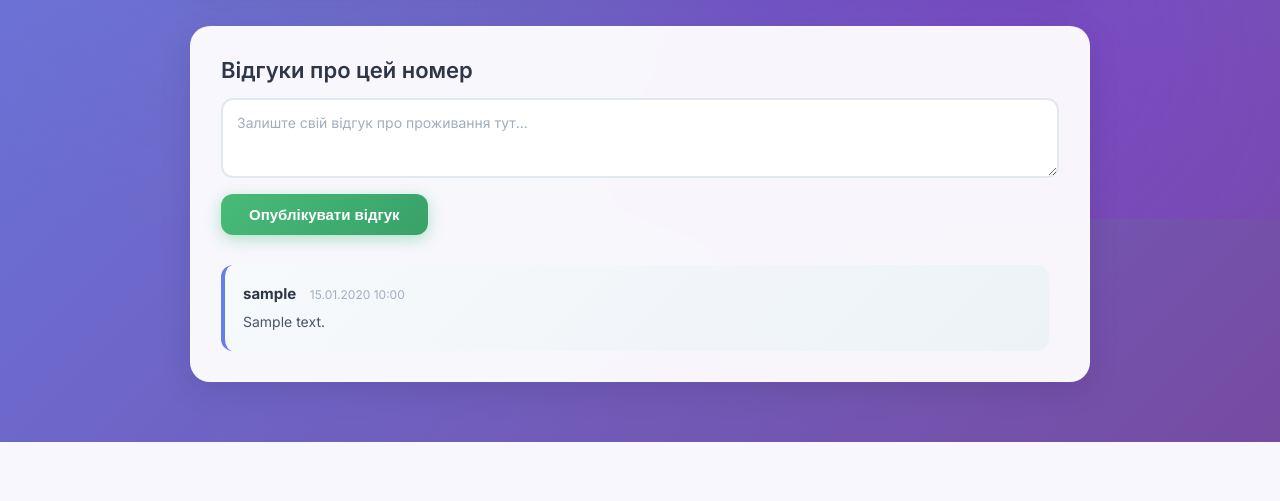
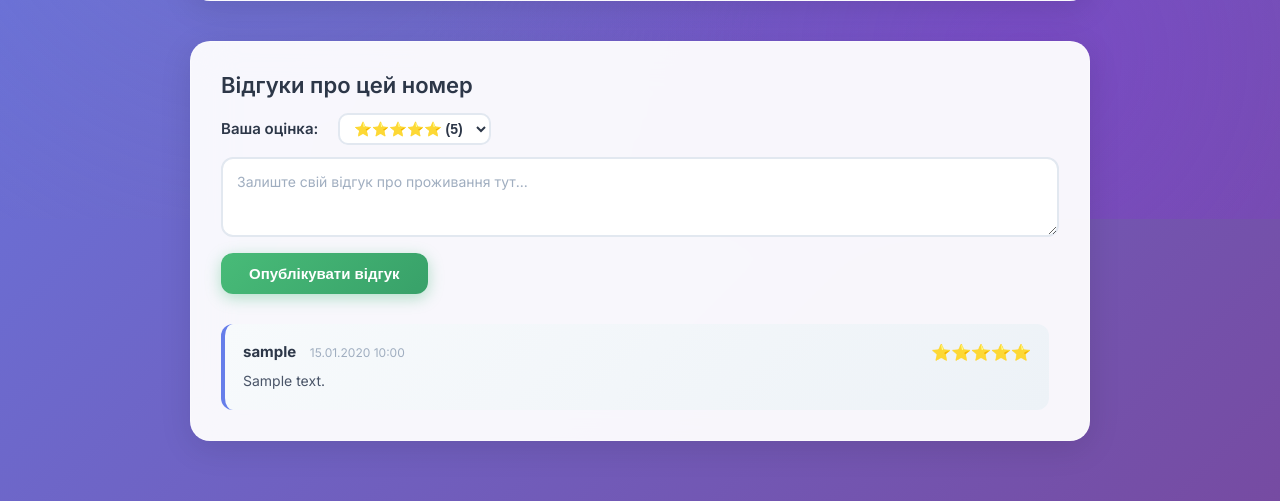
Before and after one commit to ovani2/BookingFlask, a Flask app: page /room/1 in a window 1280 px wide. Shown: the part 581-1082 px from the top of the page. Before the commit the page ends 1023 px from the top, so only its background shows below. Run offline with Flask 3, Linux system fonts and the light colour scheme; a user stored in the database is signed in; tables that the repository leaves empty hold one stand-in row (values such as "Sample post").

Commit message:
те самые оценочные звёзды

```diff
--- a/templates/room.html
+++ b/templates/room.html
@@ -26,7 +26,12 @@
             <img src="{{ product.image_url }}" alt="{{ product.name }}" style="width: 100%; max-width: 400px; height: 280px; object-fit: cover; border-radius: 16px; box-shadow: 0 8px 24px rgba(0,0,0,0.15);">
 
             <div style="flex: 1; min-width: 300px;">
-                <h2 style="margin-top: 0; color: #2d3748; font-size: 28px;">{{ product.name }}</h2>
+                <h2 style="margin-top: 0; color: #2d3748; font-size: 28px; margin-bottom: 5px;">{{ product.name }}</h2>
+
+                <p style="font-size: 16px; margin: 0 0 15px 0; color: #e28743; font-weight: 600;">
+                    ⭐ {{ avg_rating }} / 5 (<span style="color: #718096; font-weight: normal;">{{ rating_count }} відгуків</span>)
+                </p>
+
                 <p style="color: #718096; line-height: 1.7; font-size: 15px;">{{ product.description }}</p>
                 <p style="font-size: 17px; color: #4a5568; margin: 15px 0;">Базова вартість: <strong style="color: #667eea;">{{ product.price }} грн</strong> / доба</p>
 
@@ -54,6 +59,16 @@
             <h3 style="margin-top: 0; color: #2d3748; font-size: 22px;">Відгуки про цей номер</h3>
 
             <form action="/add_review/{{ product.id }}" method="post" style="margin-bottom: 30px;">
+                <div style="margin-bottom: 12px; display: flex; align-items: center; gap: 10px;">
+                    <label style="font-weight: 600; color: #2d3748; font-size: 15px;">Ваша оцінка:</label>
+                    <select name="review_rating" style="width: auto; padding: 5px 10px;">
+                        <option value="5">⭐⭐⭐⭐⭐ (5)</option>
+                        <option value="4">⭐⭐⭐⭐ (4)</option>
+                        <option value="3">⭐⭐⭐ (3)</option>
+                        <option value="2">⭐⭐ (2)</option>
+                        <option value="1">⭐ (1)</option>
+                    </select>
+                </div>
                 <textarea name="review_text" placeholder="Залиште свій відгук про проживання тут..." required></textarea>
                 <button type="submit" class="btn-book" style="margin-top: 12px; width: auto; padding: 12px 28px; background: linear-gradient(135deg, #48bb78 0%, #38a169 100%); box-shadow: 0 4px 15px rgba(72, 187, 120, 0.4);">Опублікувати відгук</button>
             </form>
@@ -62,8 +77,13 @@
                 {% if reviews %}
                     {% for review in reviews %}
                         <div class="review-item">
-                            <strong>{{ review.username }} <span style="font-size: 12px; color: #a0aec0; font-weight: normal; margin-left: 10px;">{{ review.created_at.strftime('%d.%m.%Y %H:%M') }}</span></strong>
-                            <p style="margin: 8px 0 0 0;">{{ review.text }}</p>
+                            <div style="display: flex; justify-content: space-between; align-items: center; flex-wrap: wrap;">
+                                <strong>{{ review.username }} <span style="font-size: 12px; color: #a0aec0; font-weight: normal; margin-left: 10px;">{{ review.created_at.strftime('%d.%m.%Y %H:%M') }}</span></strong>
+                                <span style="color: #e28743; font-weight: bold;">
+                                    {% if review.rating == 5 %}⭐⭐⭐⭐⭐{% elif review.rating == 4 %}⭐⭐⭐⭐{% elif review.rating == 3 %}⭐⭐⭐{% elif review.rating == 2 %}⭐⭐{% else %}⭐{% endif %}
+                                </span>
+                            </div>
+                            <p style="margin: 8px 0 0 0; color: #4a5568;">{{ review.text }}</p>
                         </div>
                     {% endfor %}
                 {% else %}
```
